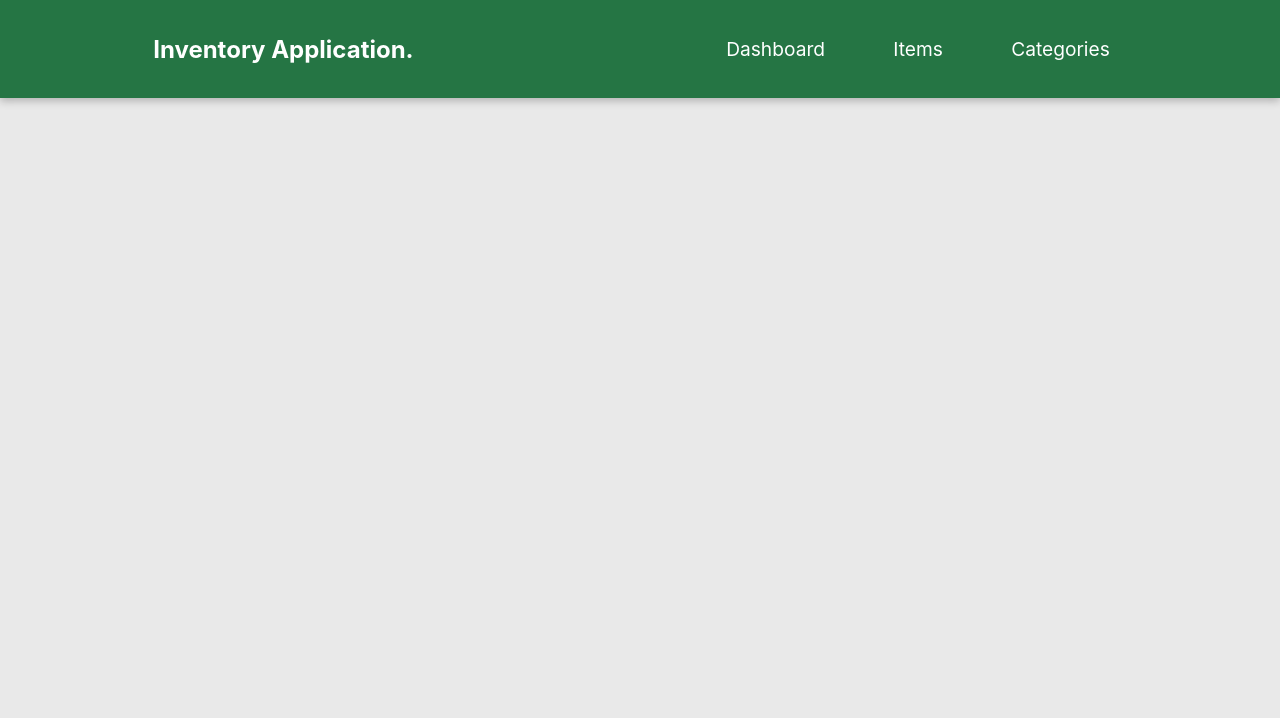
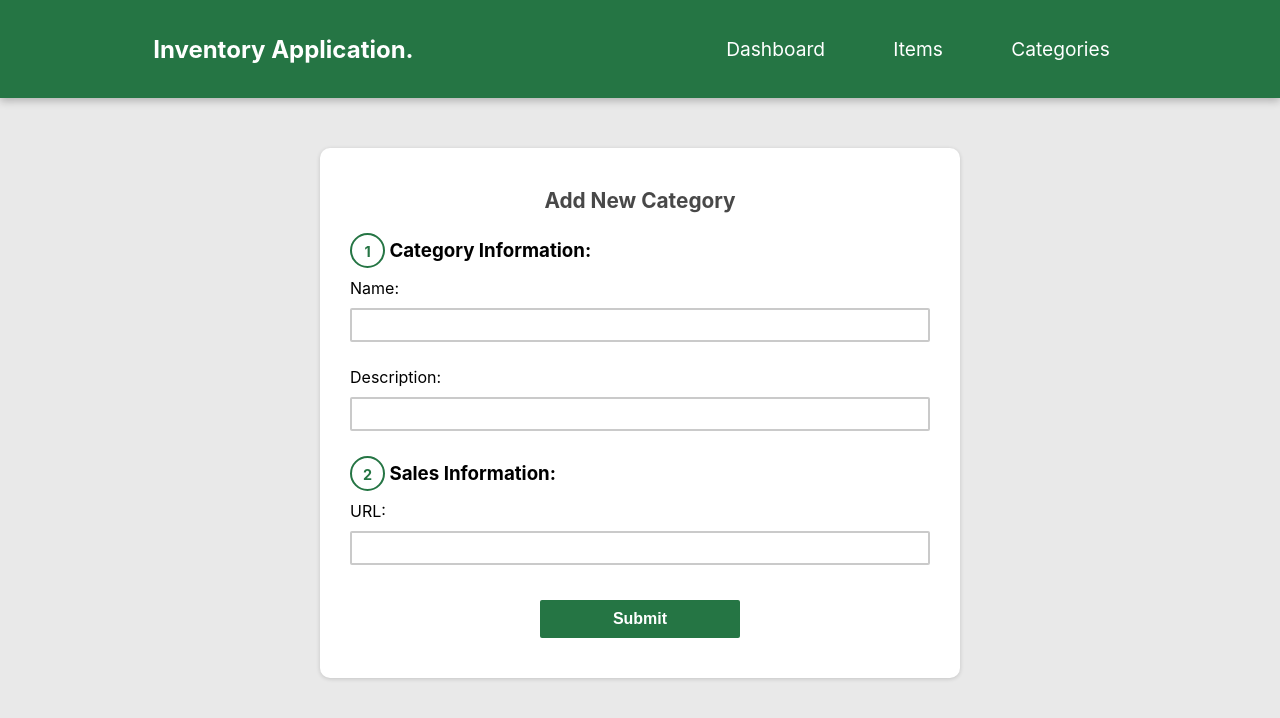
Before and after one commit to Eternum101/inventory-app, a React (Create React App) app in the folder client/: page /add-category in a window 1280 px wide. Shown: the top 718 px of the page. Built offline with nearby package versions, Linux system fonts and the light colour scheme; no server answers; some icons are missing.

Commit message:
Added AddCategory.js File Modified Stying in Categories.css Fixed Submitting Form to MongoDB in AddItems.js & AddCategory.js Modified server.js

```diff
--- a/client/src/App.js
+++ b/client/src/App.js
@@ -4,6 +4,7 @@ import Home from './pages/Home';
 import Items from "./pages/Items";
 import Categories from "./pages/Categories";
 import AddItems from "./components/AddItems";
+import AddCategory from "./components/AddCategory";
 import { BrowserRouter as Router, Routes, Route } from 'react-router-dom';
 
 function App() {
@@ -24,6 +25,7 @@ function App() {
       <Route path="/items" element={<Items />} />
       <Route path="/categories" element={<Categories />} />
       <Route path="/add-items" element={<AddItems/>} />
+      <Route path="/add-category" element={<AddCategory/>} />
     </Routes>
   </Router>
   );
--- /dev/null
+++ b/client/src/components/AddCategory.js
@@ -0,0 +1,69 @@
+import React, { useState, useEffect } from 'react';
+import axios from 'axios';
+import '../styles/Categories.css';
+
+function AddCategory() {
+    const [categories, setCategories] = useState({
+        name: '',
+        description: '',
+        url: '',
+    });
+
+    useEffect(() => {
+        axios.get('/categories')
+            .then(response => {
+                setCategories(response.data);
+                console.log(categories);
+            })
+            .catch(error => {
+                console.error('There was an error!', error);
+            });
+    }, []);
+
+    const handleChange = (e) => {
+        setCategories({
+            ...categories,
+            [e.target.name]: e.target.value
+        });
+    };
+
+    const handleSubmit = (e) => {
+        e.preventDefault();
+        axios.post('/categories', categories)
+            .then(response => {
+                console.log(response);
+            })
+            .catch(error => {
+                console.error('There was an error!', error);
+            });
+    };
+
+    return (
+        <>
+        <form onSubmit={handleSubmit}>
+        <div className='form-header'>
+            <p>Add New Category</p>
+        </div>
+        <h3><span>1</span> Category Information:</h3>
+        <div className='form-group'>
+            <label>Name:</label>
+            <input type="text" name="name" onChange={handleChange} required/>
+        </div>
+        <div className='form-group'>
+            <label>Description:</label>
+            <input type="text" name="description" onChange={handleChange} required/>
+        </div>
+            <h3><span>2</span> Sales Information:</h3>
+            <div className='form-group'>
+                <label>URL:</label>
+                <input type="text" name="url" onChange={handleChange} required/>
+            </div>
+            <div className='submit-container'>
+            <input type="submit" value="Submit" className='btn-submit'/>
+            </div>
+        </form>
+        </>
+    );
+}
+
+export default AddCategory;
--- a/client/src/components/AddItems.js
+++ b/client/src/components/AddItems.js
@@ -1,6 +1,6 @@
-import React, { useState, useEffect } from 'react';
+import React, { useState, useEffect, useRef } from 'react';
 import axios from 'axios';
-import '../styles/Items.css'
+import '../styles/Items.css';
 
 function AddItems() {
     const [items, setItems] = useState({
@@ -32,28 +32,46 @@ function AddItems() {
         });
     };
 
+    const formRef = useRef();
+
     const handleSubmit = (e) => {
         e.preventDefault();
+        axios.post('/items', items)
+            .then(response => {
+                console.log(response);
+                setItems({
+                    name: '',
+                    description: '',
+                    category: '',
+                    price: '',
+                    numberInStock: '',
+                    url: '',
+                });
+                formRef.current.reset(); // This will reset the form fields
+            })
+            .catch(error => {
+                console.error('There was an error!', error);
+            });
     };
 
     return (
         <>
-        <form onSubmit={handleSubmit}>
+        <form onSubmit={handleSubmit} ref={formRef}>
         <div className='form-header'>
             <p>Add New Item</p>
         </div>
         <h3><span>1</span> Item Information:</h3>
         <div className='form-group'>
             <label>Name:</label>
-            <input type="text" name="name" onChange={handleChange} />
+            <input type="text" name="name" onChange={handleChange} required/>
         </div>
         <div className='form-group'>
             <label>Description:</label>
-            <input type="text" name="description" onChange={handleChange} />
+            <input type="text" name="description" onChange={handleChange} required/>
         </div>
         <div className='form-group'>
             <label>Category:</label>
-            <select name="category" onChange={handleChange}>
+            <select name="category" onChange={handleChange} required>
                 {categories.map(category => (
                     <option key={category._id} value={category._id}>{category.name}</option>
                 ))}
@@ -62,15 +80,15 @@ function AddItems() {
             <h3><span>2</span> Sales Information:</h3>
             <div className='form-group'>
                 <label>Price:</label>
-                <input type="number" name="price" onChange={handleChange} />
+                <input type="number" name="price" onChange={handleChange} required/>
             </div>
             <div className='form-group'>
                 <label>Number in Stock:</label>
-                <input type="number" name="numberInStock" onChange={handleChange} />
+                <input type="number" name="numberInStock" onChange={handleChange} required/>
             </div>
             <div className='form-group'>
                 <label>URL:</label>
-                <input type="text" name="url" onChange={handleChange} />
+                <input type="text" name="url" onChange={handleChange} required/>
             </div>
             <div className='submit-container'>
             <input type="submit" value="Submit" className='btn-submit'/>
--- a/client/src/components/FindCategories.js
+++ b/client/src/components/FindCategories.js
@@ -1,6 +1,7 @@
 import React, { useEffect, useState } from 'react';
 import axios from 'axios';
-import '../styles/Categories.css'
+import '../styles/Categories.css';
+import { Link } from 'react-router-dom';
 
 function FindCategories() {
     const [categories, setCategories] = useState([]);
@@ -48,7 +49,7 @@ function FindCategories() {
               ))}
             </tbody>
           </table>
-          <button className='btn-add'>+ Add Category</button>
+          <Link to='/add-category'><button className='btn-add'>+ Add Category</button></Link>
         </div>
         </>
       );
--- a/client/src/components/FindItems.js
+++ b/client/src/components/FindItems.js
@@ -66,7 +66,7 @@ function FindItems() {
           ))}
         </tbody>
       </table>
-      <button className='btn-add'><Link to='/add-items'>+ Add Item</Link></button>
+      <Link to='/add-items'><button className='btn-add'>+ Add Item</button></Link>
     </div>
     </>
   );
--- a/client/src/styles/Categories.css
+++ b/client/src/styles/Categories.css
@@ -96,4 +96,86 @@
     cursor: pointer;
     font-weight: 700;
     width: 150px;
+    transition: opacity 150ms ease-in-out;
 }
+
+.btn-add:hover {
+  opacity: 0.9;
+}
+
+form {
+  display: flex;
+  flex-direction: column;
+  gap: 10px;
+  background-color: #fff;
+  padding: 30px;
+  margin: auto;
+  margin-top: 50px;
+  margin-bottom: 50px;
+  border-radius: 10px;
+  width: 50%;
+  box-shadow: rgba(0, 0, 0, 0.16) 0px 1px 4px;
+}
+
+form input, form select {
+  padding: 7px;
+  border: 2px solid #cacaca;
+  border-radius: 2px;
+  transition: border 150ms ease-in-out;
+  font-size: 0.9rem;
+}
+
+form input:hover,
+form input:focus,
+form select:hover,
+form select:focus {
+  border: 2px solid #257544;
+  outline: none;
+}
+
+form span {
+  display: inline-block;
+  width: 35px;
+  height: 35px;
+  text-align: center;
+  border: solid 2px #257544;
+  padding: 8px;
+  border-radius: 50%;
+  color: #257544;
+  font-size: 0.9rem;
+}
+
+.form-header {
+  padding: 10px;
+  text-align: center;
+  font-size: 1.3rem;
+  font-weight: bold;
+  color: #000000b7;
+}
+
+.form-group {
+  display: flex;
+  flex-direction: column;
+  gap: 10px;
+  margin-bottom: 15px;
+}
+
+.submit-container {
+  display: flex;
+  justify-content: center;
+  align-items: center;
+  margin: 10px;
+}
+
+.btn-submit {
+  font-size: 1rem;
+  font-weight: bold;
+  padding: 10px;
+  background-color: #257544;
+  color: #fff;
+  border: none;
+  outline: none;
+  border-radius: 2px;
+  width: 200px;
+  cursor: pointer;
+}
```
Also changed, not shown: 1 other file (tests, documents, lock files or other folders).
